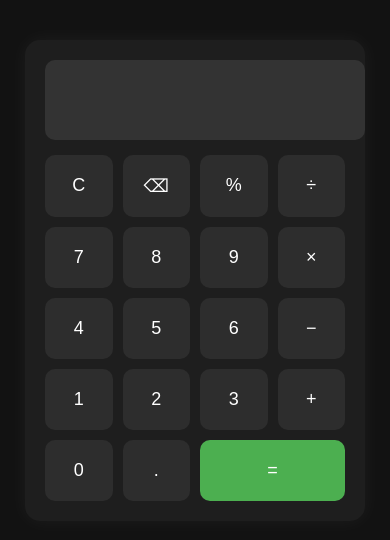
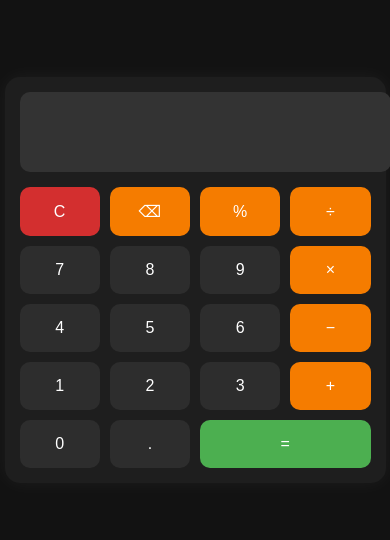
Before and after one commit to saitulsiram/calculator1, a plain HTML site: page calculator/index.html in a window 390 px wide. Shown: the part 142-682 px from the top of the page. Drawn offline with Linux system fonts and the light colour scheme.

Commit message:
Update style.css

```diff
--- a/calculator/style.css
+++ b/calculator/style.css
@@ -58,3 +58,40 @@ button:hover {
 .equal:hover {
   background-color: #45a049;
 }
+
+button.operator {
+  background-color: #f57c00;
+}
+
+button.operator:hover {
+  background-color: #e65100;
+}
+
+button.clear {
+  background-color: #d32f2f;
+}
+
+button.clear:hover {
+  background-color: #b71c1c;
+}
+
+button:active {
+  transform: scale(0.97);
+  background-color: #666;
+}
+
+@media (max-width: 400px) {
+  .calculator {
+    width: 90%;
+    padding: 15px;
+  }
+
+  button {
+    padding: 15px;
+    font-size: 16px;
+  }
+
+  #display {
+    font-size: 20px;
+  }
+}
```
